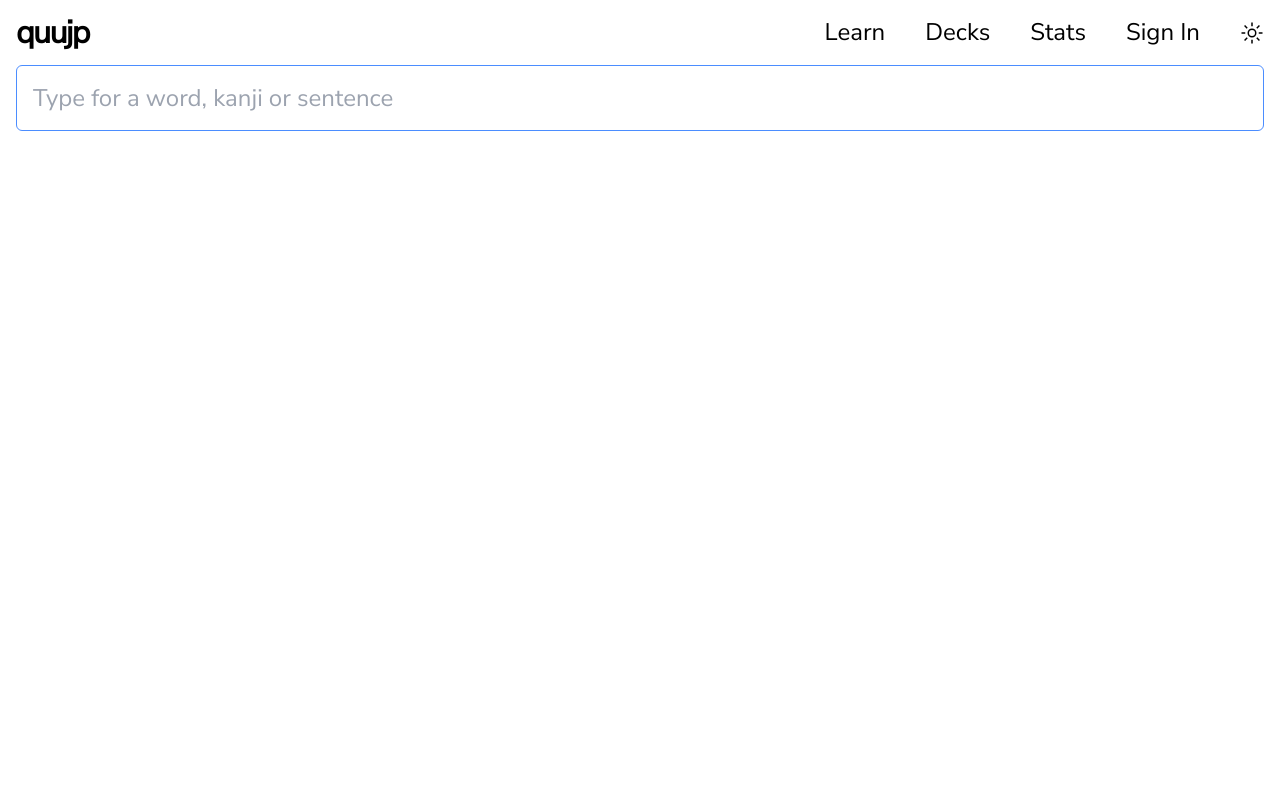
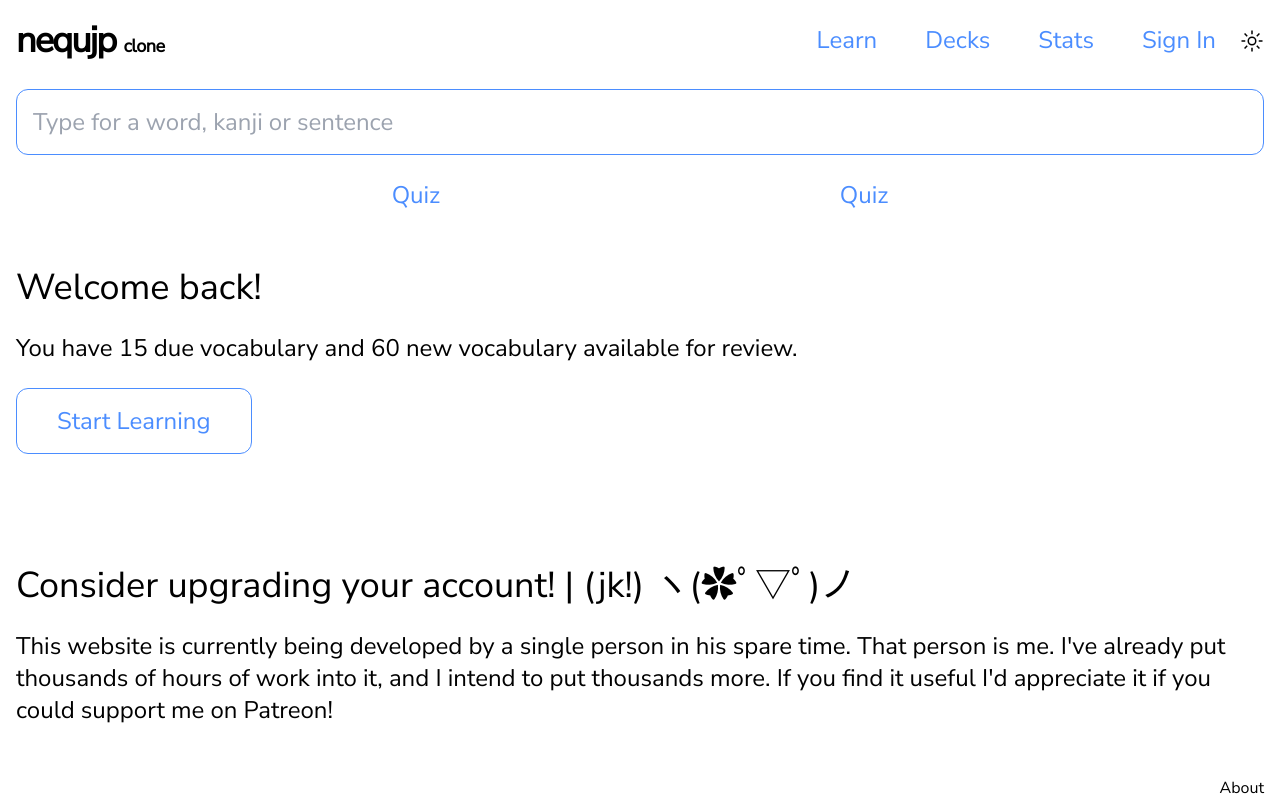
Before and after one commit to neequu/japanuxt-searcher, a Nuxt app: page / in a window 1280 px wide. Built offline with nearby package versions, Linux system fonts and the light colour scheme; a web font is replaced by a local one.

Commit message:
feat: finish index page

```diff
--- a/app.vue
+++ b/app.vue
@@ -24,7 +24,7 @@ html, body , #__nuxt{
 }
 
 html.dark {
-  background: #242424;
-  color: white;
+  background: #181818;
+  color: #bbb;
 }
 </style>
--- a/components/HeroForm.vue
+++ b/components/HeroForm.vue
@@ -4,7 +4,7 @@
 
 <template>
   <form>
-    <input id="hero-search" type="text" name="search" class="focus:border-accent w-full border rounded-md bg-transparent p-4 text-2xl font-500 outline-none focus:outline-0.25" autofocus placeholder="Type for a word, kanji or sentence" autocomplete="off" autocorrect="off" spellcheck="false" lang="ja">
+    <input id="hero-search" type="text" name="search" class="focus:border-accent w-full border border-neutral-600 rounded-xl bg-transparent p-4 text-2xl font-500 outline-none focus:outline-0.25" autofocus placeholder="Type for a word, kanji or sentence" autocomplete="off" autocorrect="off" spellcheck="false" lang="ja">
   </form>
 </template>
 
--- /dev/null
+++ b/components/TheFooter.vue
@@ -0,0 +1,15 @@
+<script setup lang="ts">
+
+</script>
+
+<template>
+  <footer class="mx-auto flex justify-end px-4 container">
+    <NuxtLink to="/about">
+      About
+    </NuxtLink>
+  </footer>
+</template>
+
+<style lang="scss" scoped>
+
+</style>
--- a/components/TheHeader.vue
+++ b/components/TheHeader.vue
@@ -3,30 +3,30 @@
 </script>
 
 <template>
-  <header class="mx-auto flex items-center justify-between p-4 container">
+  <header class="mx-auto flex items-center justify-between px-4 py-3 container">
     <NuxtLink to="/">
-      <h1 class="text-2rem font-800 leading-[1] tracking-tighter">
-        quujp
+      <h1 class="text-4xl font-800 leading-[1] tracking-tighter">
+        nequjp<span class="ml-2 font-size-50% tracking-tight">clone</span>
       </h1>
     </NuxtLink>
-    <nav class="flex items-center gap-10">
+    <nav class="flex items-center">
       <NuxtLink v-slot="{ isActive }" to="/learn">
-        <div :class="isActive && 'text-accent' " class="border-b border-transparent text-2xl font-500 transition hover:border-blueGray">
+        <div :class="isActive && 'border-neutral-600' " class="link">
           Learn
         </div>
       </NuxtLink>
       <NuxtLink v-slot="{ isActive }" to="/decks">
-        <div :class="isActive && 'text-accent' " class="border-b border-transparent text-2xl font-500 transition hover:border-blueGray">
+        <div :class="isActive && 'border-neutral-600' " class="link">
           Decks
         </div>
       </NuxtLink>
       <NuxtLink v-slot="{ isActive }" to="/stats">
-        <div :class="isActive && 'text-accent' " class="border-b border-transparent text-2xl font-500 transition hover:border-blueGray">
+        <div :class="isActive && 'border-neutral-600' " class="link">
           Stats
         </div>
       </NuxtLink>
       <NuxtLink v-slot="{ isActive }" to="/sign-in">
-        <div :class="isActive && 'text-accent' " class="border-b border-transparent text-2xl font-500 transition hover:border-blueGray">
+        <div :class="isActive && 'border-neutral-600' " class="link">
           Sign In
         </div>
       </NuxtLink>
--- a/layouts/default.vue
+++ b/layouts/default.vue
@@ -1,6 +1,9 @@
 <template>
-  <TheHeader />
-  <main class="mx-auto px-4 container">
-    <slot />
-  </main>
+  <div class="h-full flex flex-col">
+    <TheHeader />
+    <main class="mx-auto flex-1 px-4 container">
+      <slot />
+    </main>
+    <TheFooter />
+  </div>
 </template>
--- a/pages/index.vue
+++ b/pages/index.vue
@@ -2,5 +2,34 @@
 </script>
 
 <template>
-  <HeroForm />
+  <section class="mt-2">
+    <HeroForm />
+  </section>
+  <div class="flex items-center justify-evenly py-3">
+    <NuxtLink class="link" to="/quiz">
+      Quiz
+    </NuxtLink>
+    <NuxtLink class="link" to="/quiz">
+      Quiz
+    </NuxtLink>
+  </div>
+  <section class="grid mt-8 gap-6">
+    <p class="text-4xl font-500">
+      Welcome back!
+    </p>
+    <p class="text-2xl">
+      You have 15 due vocabulary and 60 new vocabulary available for review.
+    </p>
+    <NuxtLink class="w-fit border border-accent rounded-xl px-10 py-4 text-2xl font-500 text-accent transition-300 hover:shadow-accent" to="/learn">
+      Start Learning
+    </NuxtLink>
+  </section>
+  <section class="grid mt-28 gap-6">
+    <p class="text-4xl font-500">
+      Consider upgrading your account! | (jk!) ヽ(✿ﾟ▽ﾟ)ノ
+    </p>
+    <p class="text-2xl">
+      This website is currently being developed by a single person in his spare time. That person is me. I've already put thousands of hours of work into it, and I intend to put thousands more. If you find it useful I'd appreciate it if you could support me on Patreon!
+    </p>
+  </section>
 </template>
--- /dev/null
+++ b/pages/quiz.vue
@@ -0,0 +1,13 @@
+<script setup lang="ts">
+
+</script>
+
+<template>
+  <div>
+    sdf
+  </div>
+</template>
+
+<style lang="scss" scoped>
+
+</style>
--- a/uno.config.ts
+++ b/uno.config.ts
@@ -11,14 +11,18 @@ import {
 
 export default defineConfig({
   shortcuts: [
-    ['btn', 'px-4 py-1 rounded inline-block bg-teal-600 text-white cursor-pointer hover:bg-teal-700 disabled:cursor-default disabled:bg-gray-600 disabled:opacity-50'],
+    ['link', 'text-accent py-3 px-6 border-b border-transparent text-2xl font-500 transition hover:border-blueGray'],
     ['icon-btn', 'inline-block cursor-pointer select-none opacity-75 transition duration-200 ease-in-out hover:opacity-100 hover:text-teal-600'],
   ],
   theme: {
     colors: {
       accent: '#4b8dff',
     },
+    boxShadow: {
+      accent: 'inset 3px 3px 5px #4b8dff, inset -3px -3px 5px #4b8dff',
+    },
   },
+
   presets: [
     presetUno(),
     presetAttributify(),
```
